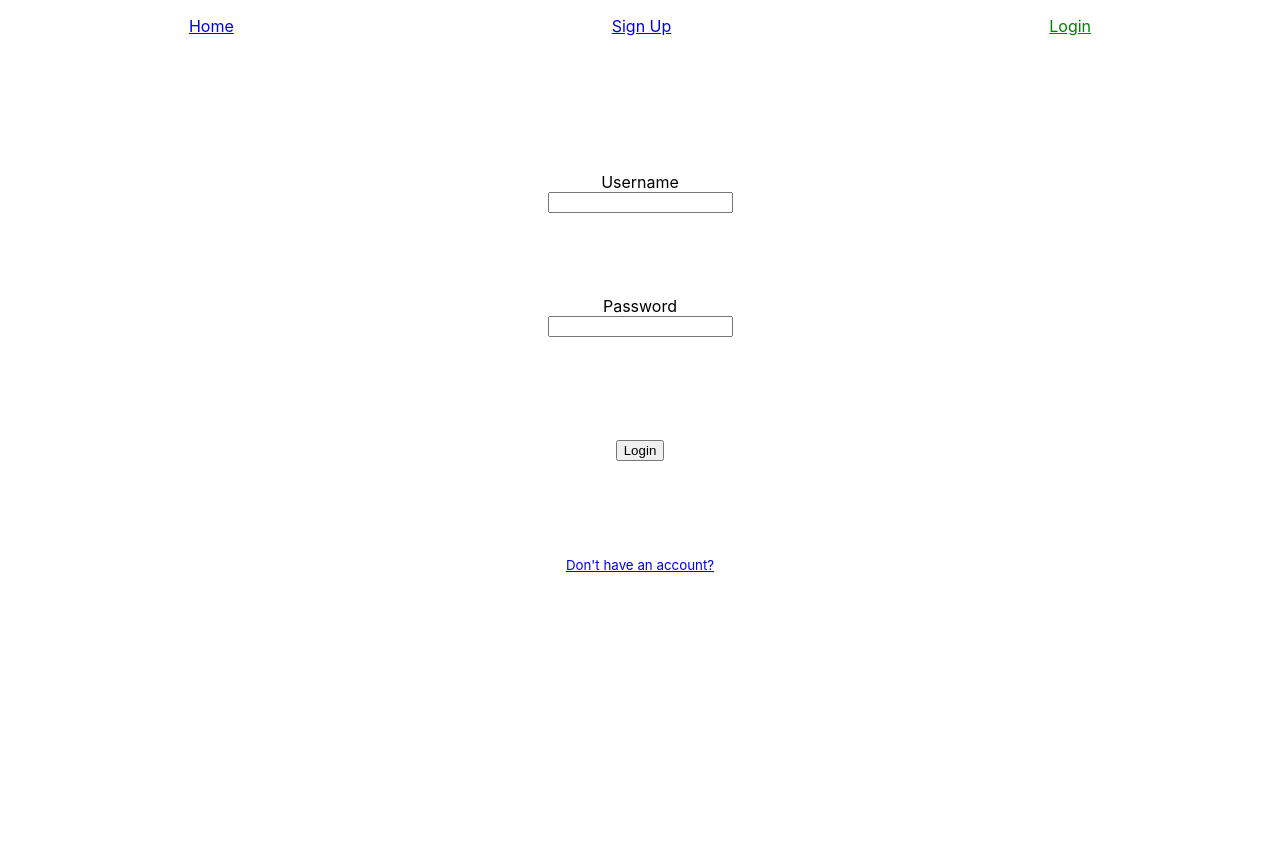
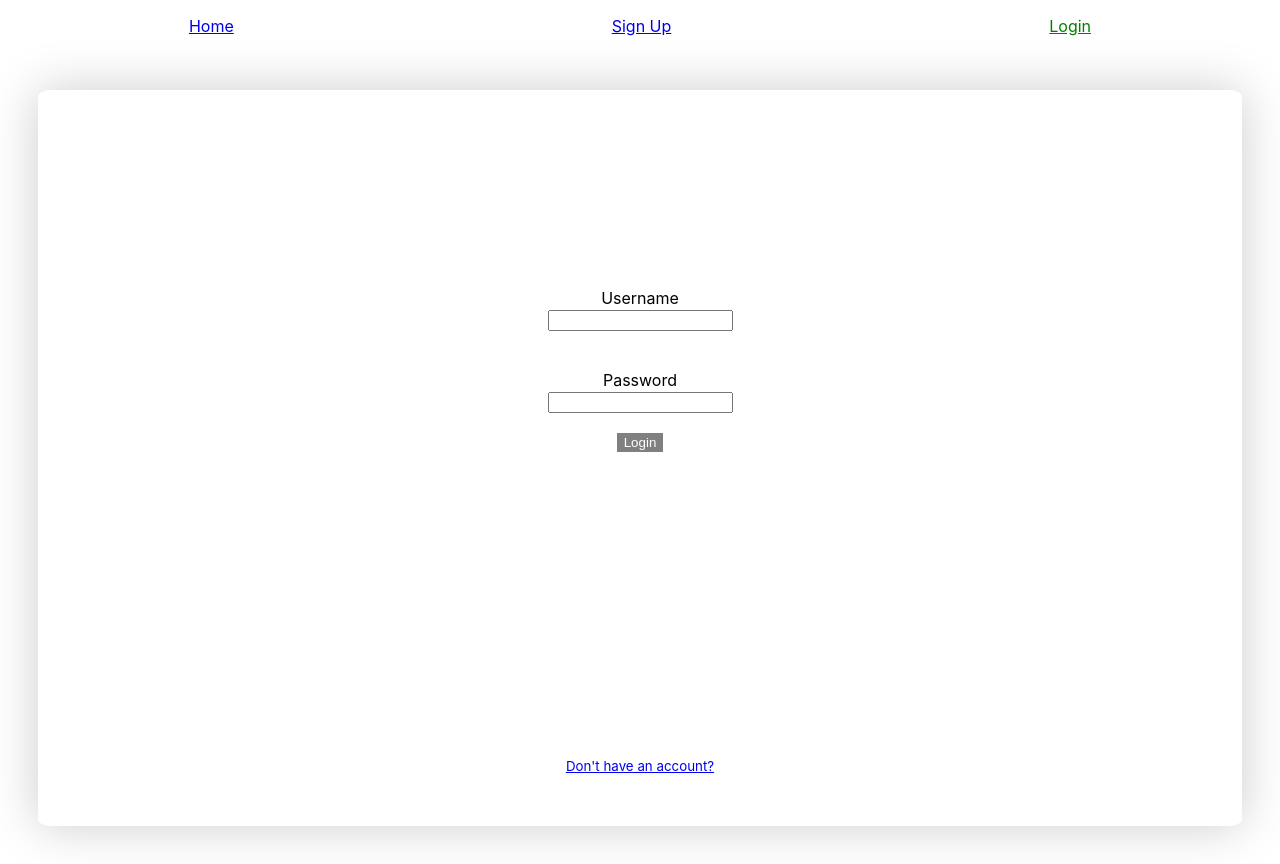
Before and after one commit to BeatrizJB/Invenire-Frontend, a React (Create React App) app: page /login in a window 1280 px wide. Before the commit the page ends 800 px from the top, so only its background shows below. Built offline with nearby package versions, Linux system fonts and the light colour scheme; no server answers.

Commit message:
fe to nt

```diff
--- a/src/App.css
+++ b/src/App.css
@@ -42,10 +42,14 @@ ul {
 }
 
 img {
-  width: 70%;
+  width: 100%;
 }
 
 li {
+  padding: 1%;
+}
+
+label {
   padding: 1%;
 }
 
@@ -85,11 +89,11 @@ li {
 }
 
 .Logged p {
-  color: darkslategray ;
+  color: rgb(38, 160, 160) ;
 }
 
 .LogoutButt {
-  width: 8%;
+  width: 10%;
   padding: 2%;
   height: auto;
 }
@@ -159,7 +163,7 @@ li {
   width: 40%;
   height: 15%;
   border-radius: 50%;
-}
+}*/
 
 .Butts {
   background: grey;
@@ -170,36 +174,12 @@ li {
   color: white;
   cursor: pointer;
   transition: transform .2s ease-out;
-  margin-right: 10%;
 }
 
-.Delbutts {
-  background: grey;
-  border: 1px solid grey !important;
-  display: flex;
-  align-items: center;
-  justify-content: center;
-  color: white;
-  cursor: pointer;
-  transition: transform .2s ease-out;
-  margin-right: 10%;
-  width: 80% !important;
-  padding-left: 80% !important;
-  padding-right: 80% !important;
-  margin-top: 15%;
-  margin-bottom: 15%;
-  margin-right: 75%;
-}
-
-.Delbutts:hover {
+/* .Butts:hover {
   background-color: transparent;
   color: black;
-}
-
-.Butts:hover {
-  background-color: transparent;
-  color: black;
-} */
+} */ */
 
 
 /* BUTTONS END --------------------------------------- */
@@ -224,15 +204,6 @@ li {
 }
 
 
-
-.Fill {
-  width: 100%;
-  padding: 15% 0 15% 0 ;
-  margin-top: 15%;
-  display: flex;
-  flex-direction: column;
-}
-
 .Form3 {
   margin: 40% 0 20% 0;
 }
@@ -250,17 +221,16 @@ li {
 /* AUTH END -----------------------------------------*/
 
 /* INV BEGIN ---------------------------------------*/
+.Fill {
+ width: 100%;
+ height: 20%;
+ padding-top: 5%;
+ margin-bottom: 5%;
+ display: flex;
+ flex-direction: column;
+ align-items: center;
+}
 
-/* .Bigform {
-  width: 80%;
-  height: 80%;
-  display: flex;
-  flex-direction: column;
-  justify-content: center;
-  justify-items: center;
-  align-items: center;
-  margin-top: 2%;
-} */
 
 .Longfill {
   width: 100%;
@@ -272,14 +242,44 @@ li {
   align-items: center;
 }
 
-.Longfill label {
-  padding-bottom: 1%;
+.AddLongForm {
+  box-shadow: 0 0 50px #ccc;
+  background-color: transparent;
+  border-radius: 1%;
+  padding: 3%;
+  margin: 3%;
+
 }
 
-/* .Bigform button {
-  margin-top: 20%;
-  margin-bottom: 5%;
-} */
+.Formbutt {
+ display: flex;
+ flex-direction: column;
+ justify-content: space-evenly;
+ align-items: center;
+ align-content: center;
+ margin: 5%;
+ padding: 1%;
+}
+
+.Longformbutt {
+  display: flex;
+  flex-direction: row;
+  justify-content: space-evenly;
+  align-items: center;
+  align-content: center;
+  margin: 2%;
+  padding: 1%;
+}
+
+.Longformbutt2 {
+  display: flex;
+  flex-direction: row;
+  justify-content: space-evenly;
+  align-items: center;
+  align-content: center;
+  margin: 5%;
+  padding: 3%;
+}
 
 .Addform{
   width: 80%;
@@ -290,6 +290,9 @@ li {
   justify-items: center;
   align-items: center;
   margin-top: 2%;
+  box-shadow: 0 0 50px #ccc;
+  background-color: transparent;
+  border-radius: 1%;
 }
 
 
@@ -316,14 +319,6 @@ li {
   justify-content: center;
   justify-items: center;
   align-items: center;
-}
-
-.Inventorydisplay ul {
-  width: 100%;
-}
-
-.Inventorydisplay h2 {
-  padding-left: 5%;
 }
 
 .Edittitle1 {
--- a/src/api.js
+++ b/src/api.js
@@ -44,8 +44,8 @@ export const itemSpecs = (invId, itemId, spec) => {
 
 //update inv title BEGIN
 
-export const updateTitle = (invId) => {
-  return axios.put(`${baseURL}/myinventories/editinv/${invId}`);
+export const updateTitle = (title) => {
+  return axios.put(`${baseURL}/myinventories/editinv/${title.id}`, title);
 };
 
 //update inv title + item specs END
--- a/src/components/AddEditSpecs.js
+++ b/src/components/AddEditSpecs.js
@@ -15,14 +15,19 @@ class AddEditSpecs extends React.Component {
 
   async componentDidMount() {
     const response = await inventory(this.props.match.params.invId);
-     const item = response.data.listItems.filter((item) => item._id === this.props.match.params.itemId);
+    const item = response.data.listItems.filter(
+      (item) => item._id === this.props.match.params.itemId
+    );
 
     this.setState({
       designation: item[0].designation,
     });
   }
   handleDeleteItem = async () => {
-    await deleteItem(this.props.match.params.invId, this.props.match.params.itemId);
+    await deleteItem(
+      this.props.match.params.invId,
+      this.props.match.params.itemId
+    );
     toast.success("Item deleted");
     this.props.history.push(`/myinventories/${this.props.match.params.invId}`);
   };
@@ -72,11 +77,15 @@ class AddEditSpecs extends React.Component {
     return (
       <>
         <section className="Inventories">
+          <div className="AddLongForm">
             <h3>
-            Add/Edit Specifications to <em>{designation}</em>
+              Add Specifications to <em>{designation}</em>
             </h3>
-          <form onSubmit={this.handleFormSubmit} encType="multipart/form-data">
-            <div className="Longfill">
+            <form
+              onSubmit={this.handleFormSubmit}
+              encType="multipart/form-data"
+            >
+              <div className="Fill">
                 <label>Item</label>
                 <input
                   type="text"
@@ -85,7 +94,7 @@ class AddEditSpecs extends React.Component {
                   value={designation}
                 />
               </div>
-            <div className="Longfill">
+              <div className="Fill">
                 <label>Category</label>
                 <input
                   type="text"
@@ -129,16 +138,15 @@ class AddEditSpecs extends React.Component {
                   onChange={this.handleChangeFile}
                 />
               </div>
-            <div>
+              <div className="Longformbutt">
                 <button className="Butts" type="submit">
-                Add/Edit
+                  Add
+                </button> <button className="Butts" onClick={this.handleDeleteItem}>
+                  Delete
                 </button>
               </div>
+
             </form>
-          <div className="Twinbutts">
-            <button className="Delbutts" onClick={this.handleDeleteItem}>
-              Delete
-            </button>
           </div>
         </section>
       </>
--- a/src/components/CreateInventory.js
+++ b/src/components/CreateInventory.js
@@ -47,7 +47,7 @@ class CreateInventory extends React.Component {
                 />
               </div>
 
-              <div>
+              <div className="Formbutt">
                 <button className="Butts" type="submit">
                   Create
                 </button>
--- a/src/components/CreateItem.js
+++ b/src/components/CreateItem.js
@@ -64,7 +64,7 @@ class CreateItem extends React.Component {
               />
             </div>
 
-            <div className="Buttsdiv">
+            <div className="Formbutt">
               <button className="butts" type="submit">
                 Add Item
               </button>
--- a/src/components/EditInventory.js
+++ b/src/components/EditInventory.js
@@ -4,6 +4,7 @@ import { toast } from "react-toastify";
 
 class EditInventory extends React.Component {
   state = {
+    id: '',
     title: "",
   };
 
@@ -16,6 +17,7 @@ class EditInventory extends React.Component {
   async componentDidMount() {
     const response = await inventory(this.props.match.params.invId);
     this.setState({
+      id: response.data._id,
       title: response.data.title,
     })
   }
@@ -30,7 +32,7 @@ class EditInventory extends React.Component {
     event.preventDefault();
 
     await updateTitle(this.state);
-    toast.success("Inventory title updated");
+    toast.success(`new title: ${this.state.title}`);
     this.props.history.push(`/myinventories/${this.props.match.params.invId}`);
   };
 
@@ -53,13 +55,13 @@ class EditInventory extends React.Component {
                 />
               </div>
 
-              <div className="Twinbutts">
+              <div className="Longformbutt2">
                 <button className="Butts" type="submit">
                   Edit
                 </button>
 
                 <button
-                  className="Delbutts"
+                  className="Butts"
                   onClick={this.handleDeleteInventory}
                 >
                   Delete
--- a/src/components/Inventory.js
+++ b/src/components/Inventory.js
@@ -62,7 +62,7 @@ class Inventory extends React.Component {
                 />
               </div>
 
-              <div>
+              <div className="Formbutt">
                 <button className="Butts" type="submit">
                   Add Item
                 </button>
--- a/src/components/Login.js
+++ b/src/components/Login.js
@@ -32,11 +32,11 @@ class Login extends React.Component {
     const { username, password } = this.state;
     return (
       <>
-        <section className="Form">
-          <div className="Form2">
-            <div>
+        <section>
+          <div className="AddLongForm">
+            <div className="Add">
               <form onSubmit={this.handleFormSubmit}>
-                <div className="Fill">
+                <div className="Add">
                   <label>Username</label>
                   <input
                     type="text"
@@ -45,7 +45,7 @@ class Login extends React.Component {
                     value={username}
                   />
                 </div>
-                <div className="Fill">
+                <div className="Add">
                   <label>Password</label>
                   <input
                     type="password"
@@ -54,8 +54,8 @@ class Login extends React.Component {
                     value={password}
                   />
                 </div>
-                <div className="Form3">
-                  <button className="butts" type="submit">
+                <div className="Formbutt">
+                  <button className="Butts" type="submit">
                     Login
                   </button>
                 </div>
--- a/src/components/Signup.js
+++ b/src/components/Signup.js
@@ -30,11 +30,11 @@ class Signup extends React.Component {
     const { username, password } = this.state;
     return (
       <>
-        <section className="Form">
-          <div className="Form2">
+        <section className="AddLongForm">
+          <div className="Add">
             <div>
               <form onSubmit={this.handleFormSubmit}>
-                <div className="Fill">
+                <div className="Add">
                   <label>Username</label>
                   <input
                     type="text"
@@ -44,7 +44,7 @@ class Signup extends React.Component {
                   />
                 </div>
 
-                <div className="Fill">
+                <div className="Add">
                   <label>Password</label>
                   <input
                     type="password"
@@ -53,8 +53,8 @@ class Signup extends React.Component {
                     value={password}
                   />
                 </div>
-                <div className="Form3">
-                  <button className="butts" type="submit">
+                <div className="Formbutt">
+                  <button className="Butts" type="submit">
                     Sign Up
                   </button>
                 </div>
```
Lines whose indentation alone changed are shown as unchanged.
